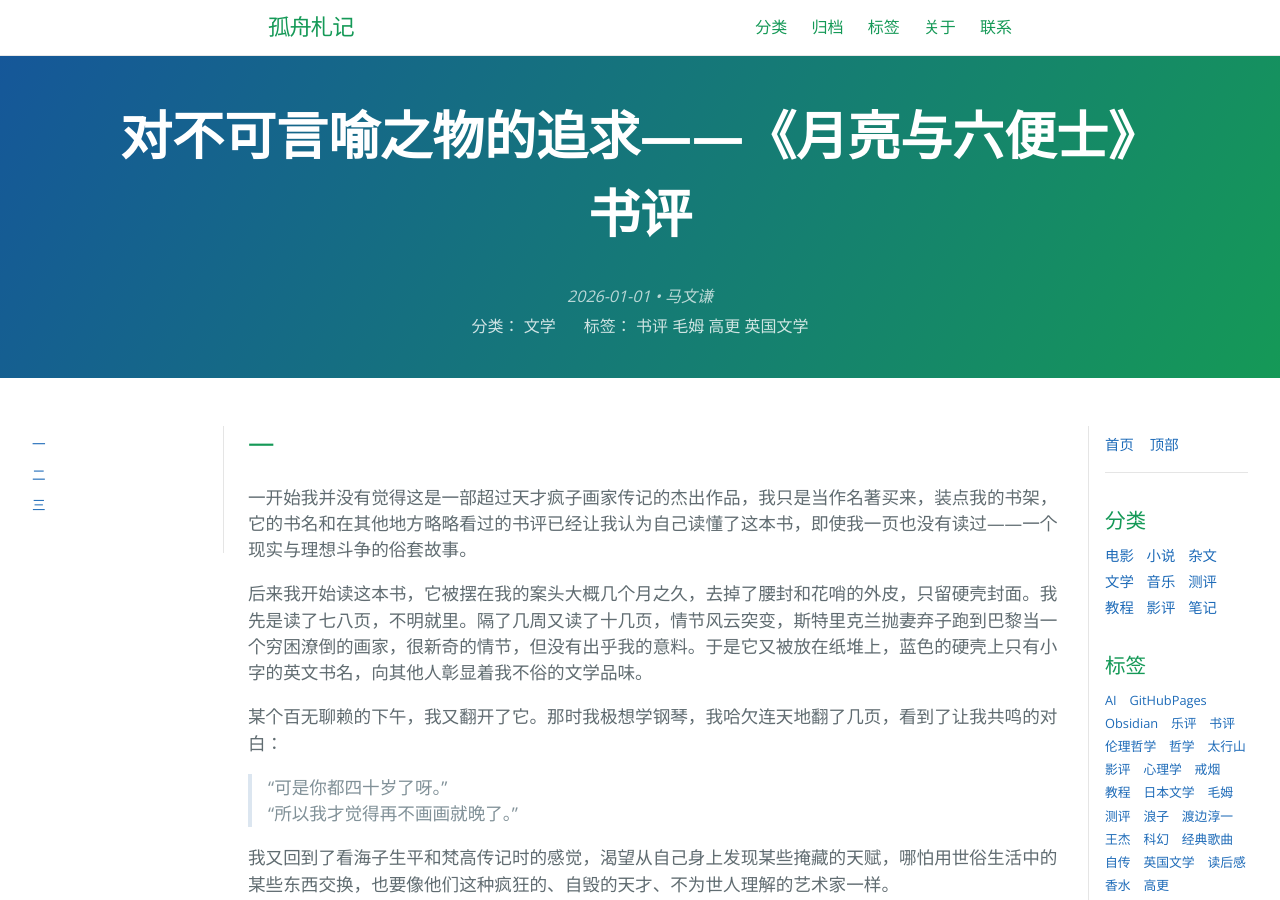
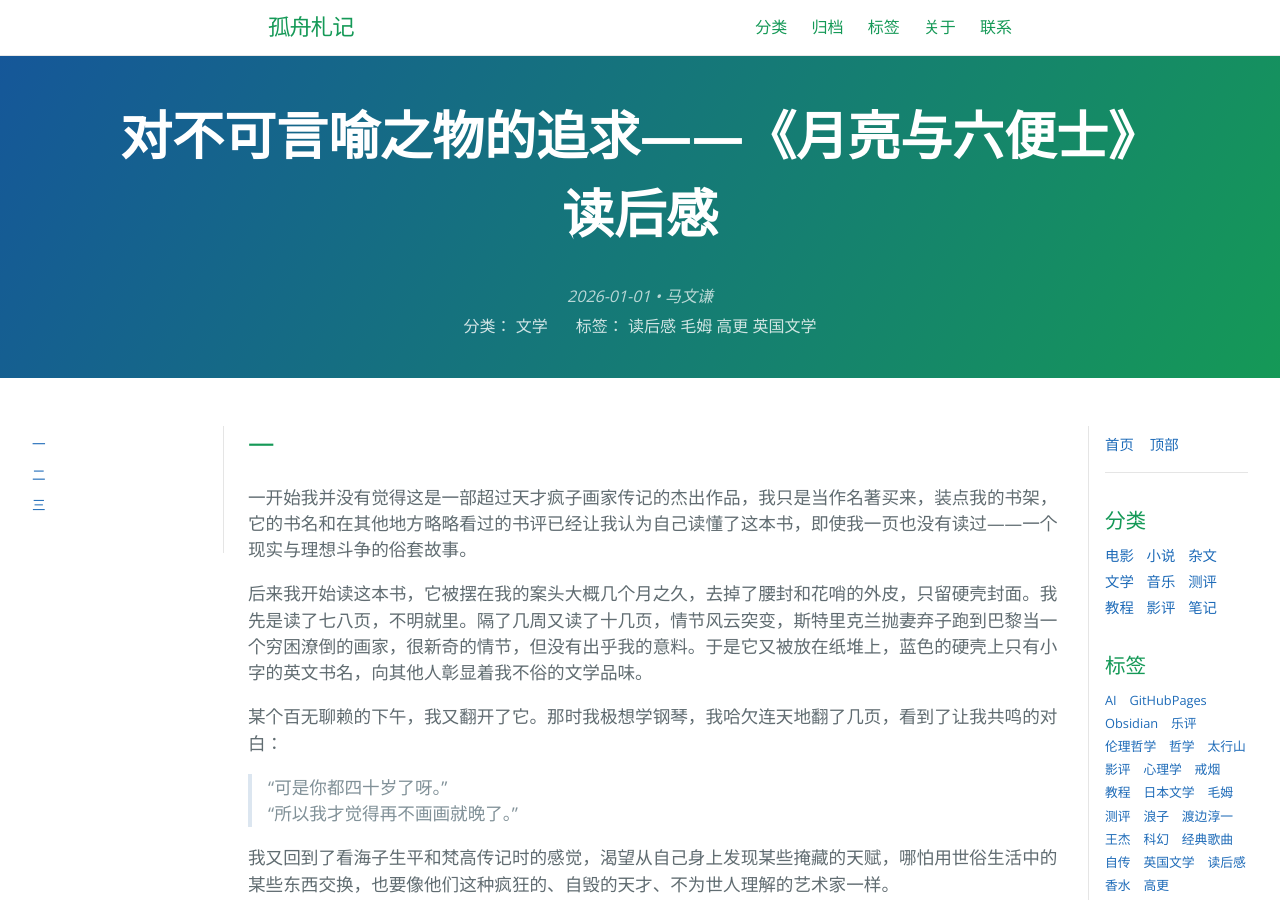
Before and after one commit to mawenqian1992/mawenqian1992.github.io, a Jekyll site: the page built from _posts/2026-01-01-the-moon-sixpence-reading-and-reflection.md, in a window 1280 px wide and 900 px high. Built offline with Jekyll 4.4.1, drawn with Linux system fonts in a browser that asks for light colours; our own code applies the rules of GitHub Pages for plain Markdown files.

Commit message:
[PUBLISHER] Merge #53
* PUSH NOTE : 刹那之美——《失乐园》读后感.md

* PUSH NOTE : 对不可言喻之物的追求——《月亮与六便士》读后感.md

```diff
--- a/_posts/2026-01-01-the-moon-sixpence-reading-and-reflection.md
+++ b/_posts/2026-01-01-the-moon-sixpence-reading-and-reflection.md
@@ -1,10 +1,10 @@
 ---
-title: 对不可言喻之物的追求——《月亮与六便士》书评
+title: 对不可言喻之物的追求——《月亮与六便士》读后感
 date: 2026-01-01
 filename: 2026-01-01-the-moon-sixpence-reading-and-reflection
 category: 文学
 tags:
-  - 书评
+  - 读后感
   - 毛姆
   - 高更
   - 英国文学
```
